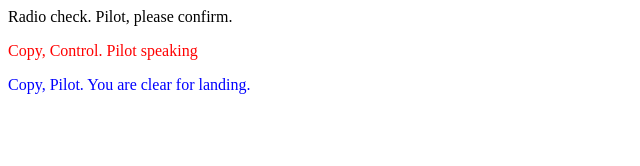
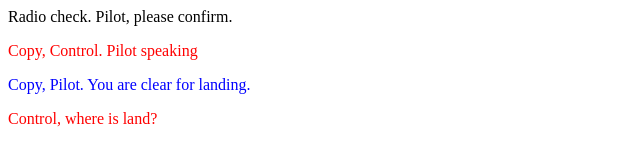
Before and after one commit to johnsperkowski/communication-log, a plain HTML site: page index.html in a window 1280 px wide. Shown: the whole page, without its empty margins (0-640 px from the left). Drawn offline with Linux system fonts and the light colour scheme.

Commit message:
question

```diff
--- a/index.html
+++ b/index.html
@@ -3,5 +3,6 @@
    <p>Radio check. Pilot, please confirm.</p>
    <p style="color:red;">Copy, Control. Pilot speaking</p>
    <p style="color: blue;">Copy, Pilot. You are clear for landing.</p>
+   <p style="color:red;">Control, where is land?</p>
 </body>
 </html>
```
